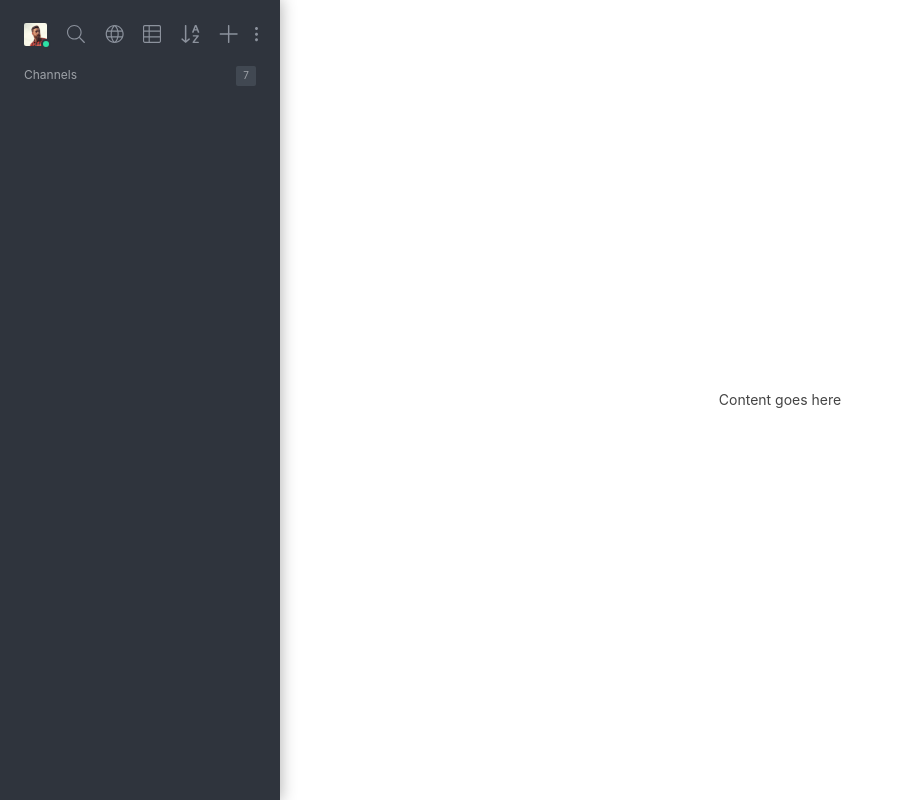
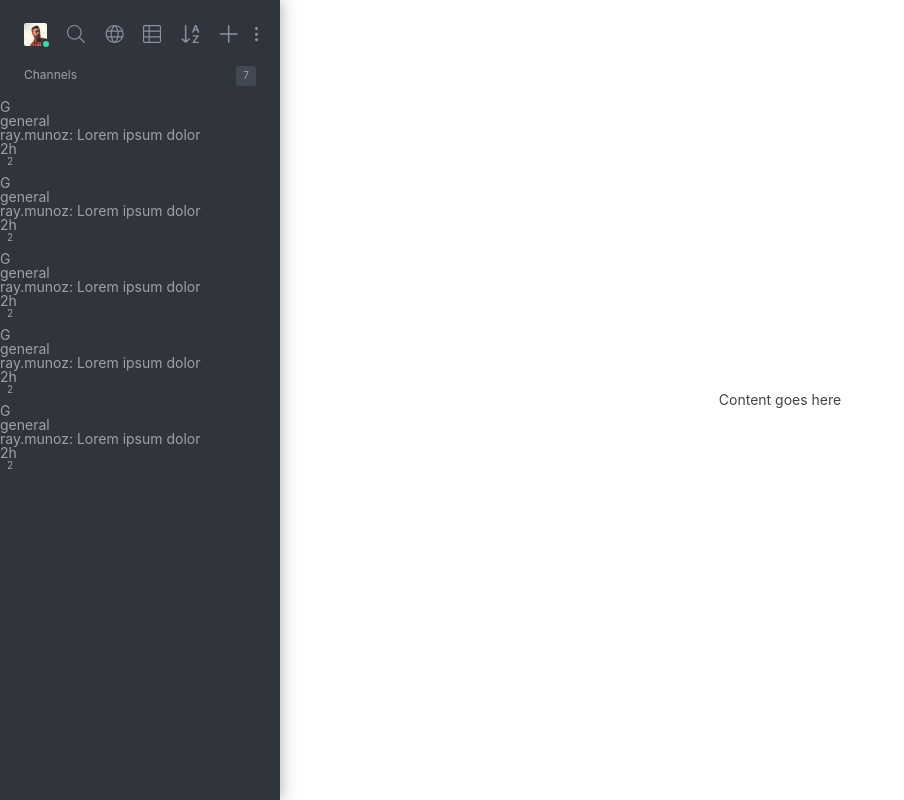
Before and after one commit to tassoevan/rocketchat-react-sidebar, a React (Create React App) app: page / in a window 1280 px wide. Shown: the whole page, without its empty margins (0-904 px from the left). Built offline with nearby package versions, Linux system fonts and the light colour scheme.

Commit message:
Sketch a list of channels

```diff
--- a/src/Sidebar.css
+++ b/src/Sidebar.css
@@ -101,9 +101,12 @@
 }
 
 .Sidebar__list-title-counter {
+  background-color: #414852;
+}
+
+.Sidebar__list-counter {
   width: 20px;
   height: 20px;
-  background-color: #414852;
   border-radius: 2px;
   color: #9ea2a8;
   font-size: 10px;
--- a/src/Sidebar.js
+++ b/src/Sidebar.js
@@ -52,19 +52,47 @@ const Header = ({ viewMode }) => (
   </header>
 );
 
+const List = ({ title, count, children }) => (
+  <div className="Sidebar__list">
+    {title ? (
+      <h2 className="Sidebar__list-title">
+        <span className="Sidebar__list-title-text">Channels</span>
+        <span className="Sidebar__list-title-counter Sidebar__list-counter">7</span>
+      </h2>
+    ) : null}
+
+    <ul className="Sidebar__list-items">
+      {children}
+    </ul>
+  </div>
+);
+
+const Item = props => (
+  <li className="Sidebar__list-item" {...props} />
+);
+
+const Channel = ({ ...props }) => (
+  <Item>
+    <div className="Channel">
+      <div className="Channel__icon">G</div>
+      <div className="Channel__name">general</div>
+      <div className="Channel__last-message">ray.munoz: Lorem ipsum dolor</div>
+      <div className="Channel__elapsed-time">2h</div>
+      <div className="Channel__message-count Sidebar__list-counter">2</div>
+    </div>
+  </Item>
+);
+
 export const Sidebar = ({ viewMode }) => (
   <aside className={`Sidebar Sidebar--viewmode-${viewMode}`}>
     <Header viewMode={viewMode} />
 
-    <div className="Sidebar__list">
-      <h2 className="Sidebar__list-title">
-        <span className="Sidebar__list-title-text">Channels</span>
-        <span className="Sidebar__list-title-counter">7</span>
-      </h2>
-
-      <ul>
-        <li></li>
-      </ul>
-    </div>
+    <List title="Channels" count={7}>
+      <Channel />
+      <Channel />
+      <Channel />
+      <Channel />
+      <Channel />
+    </List>
   </aside>
 );
```
